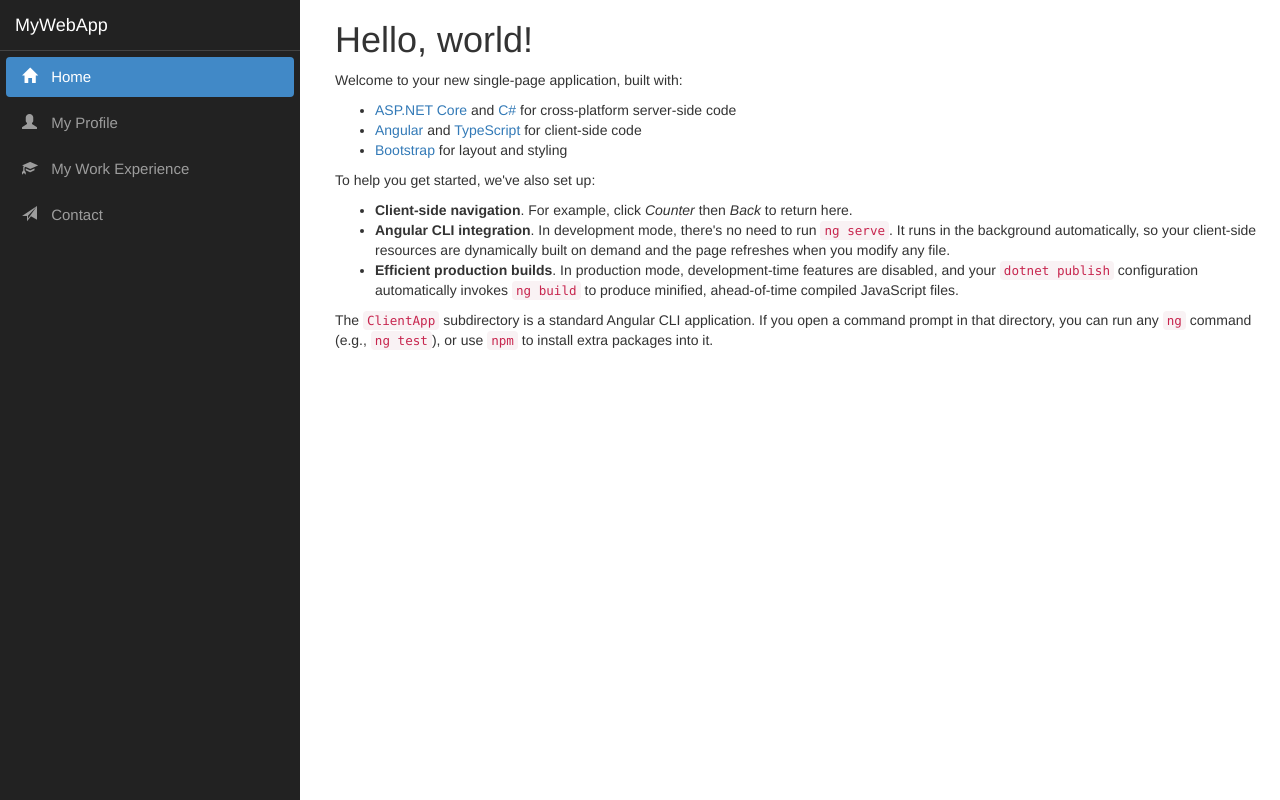
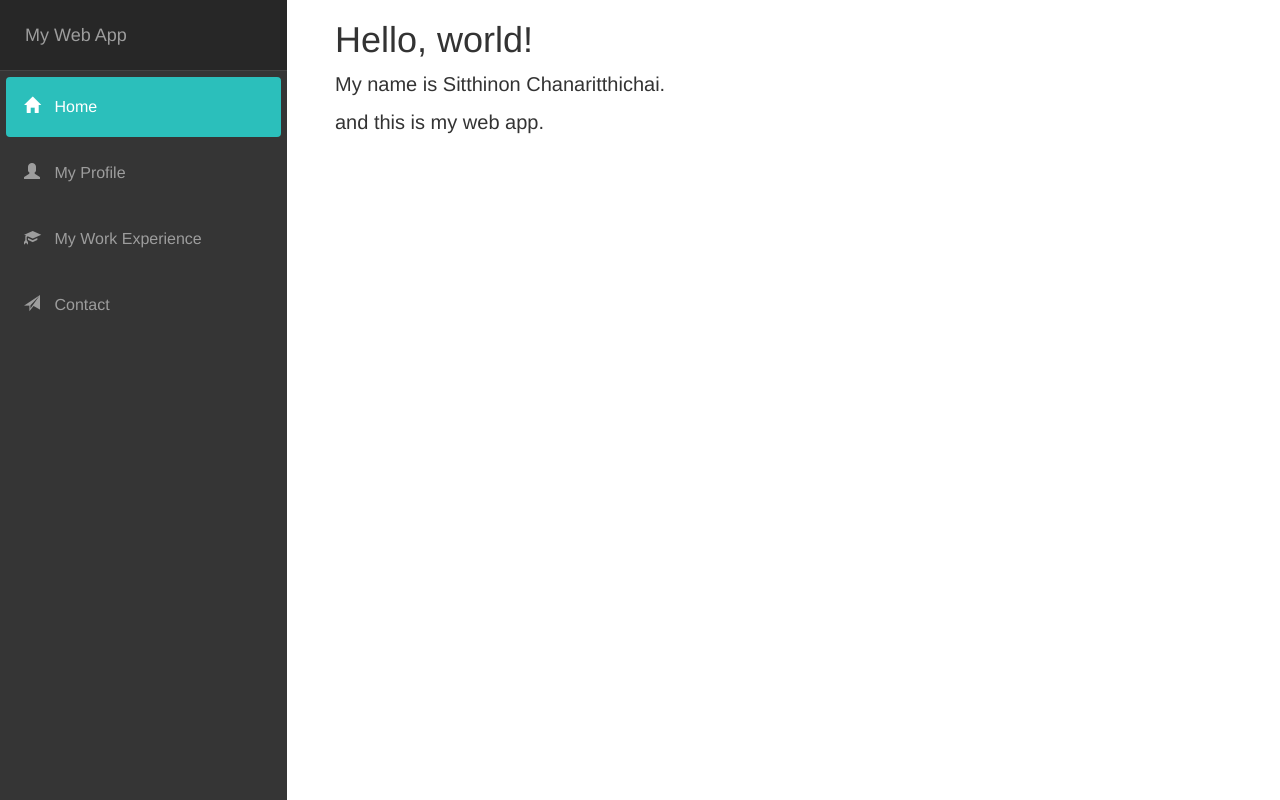
Before and after one commit to FighttoSitthinon/MyWebApp, an Angular app in the folder MyWebApp/ClientApp/: page / in a window 1280 px wide. Built offline with nearby package versions, Linux system fonts and the light colour scheme.

Commit message:
Edit style nav-bar

```diff
--- a/MyWebApp/ClientApp/src/app/app.component.css
+++ b/MyWebApp/ClientApp/src/app/app.component.css
@@ -1,6 +1,6 @@
 @media (max-width: 767px) {
   /* On small screens, the nav menu spans the full width of the screen. Leave a space for it. */
   .body-content {
-    padding-top: 50px;
+    padding-top: 70px;
   }
 }
--- a/MyWebApp/ClientApp/src/app/app.component.html
+++ b/MyWebApp/ClientApp/src/app/app.component.html
@@ -1,9 +1,9 @@
 <div class='container-fluid'>
   <div class='row'>
-    <div class='col-sm-3'>
+    <div class='col-xs-3'>
       <app-nav-menu></app-nav-menu>
     </div>
-    <div class='col-sm-9 body-content'>
+    <div class='col-xs-9 body-content'>
       <router-outlet></router-outlet>
     </div>
   </div>
--- a/MyWebApp/ClientApp/src/app/home/home.component.html
+++ b/MyWebApp/ClientApp/src/app/home/home.component.html
@@ -1,14 +1,3 @@
 <h1>Hello, world!</h1>
-<p>Welcome to your new single-page application, built with:</p>
-<ul>
-  <li><a href='https://get.asp.net/'>ASP.NET Core</a> and <a href='https://msdn.microsoft.com/en-us/library/67ef8sbd.aspx'>C#</a> for cross-platform server-side code</li>
-  <li><a href='https://angular.io/'>Angular</a> and <a href='http://www.typescriptlang.org/'>TypeScript</a> for client-side code</li>
-  <li><a href='http://getbootstrap.com/'>Bootstrap</a> for layout and styling</li>
-</ul>
-<p>To help you get started, we've also set up:</p>
-<ul>
-  <li><strong>Client-side navigation</strong>. For example, click <em>Counter</em> then <em>Back</em> to return here.</li>
-  <li><strong>Angular CLI integration</strong>. In development mode, there's no need to run <code>ng serve</code>. It runs in the background automatically, so your client-side resources are dynamically built on demand and the page refreshes when you modify any file.</li>
-  <li><strong>Efficient production builds</strong>. In production mode, development-time features are disabled, and your <code>dotnet publish</code> configuration automatically invokes <code>ng build</code> to produce minified, ahead-of-time compiled JavaScript files.</li>
-</ul>
-<p>The <code>ClientApp</code> subdirectory is a standard Angular CLI application. If you open a command prompt in that directory, you can run any <code>ng</code> command (e.g., <code>ng test</code>), or use <code>npm</code> to install extra packages into it.</p>
+<p>My name is Sitthinon Chanaritthichai.</p>
+<p>and this is my web app.</p>
--- a/MyWebApp/ClientApp/src/app/nav-menu/nav-menu.component.css
+++ b/MyWebApp/ClientApp/src/app/nav-menu/nav-menu.component.css
@@ -6,7 +6,7 @@ li .glyphicon {
 li.link-active a,
 li.link-active a:hover,
 li.link-active a:focus {
-    background-color: #4189C7;
+    background-color: rgba(41, 219, 215, 0.83);
     color: white;
 }
 
@@ -23,32 +23,42 @@ li.link-active a:focus {
   /* On small screens, convert the nav menu to a vertical sidebar */
   .main-nav {
     height: 100%;
-        width: calc(25% - 20px);
+    width: calc(24% - 20px);
   }
+
   .navbar {
     border-radius: 0px;
     border-width: 0px;
     height: 100%;
+    background-color: #353535;
   }
+
   .navbar-header {
     float: none;
+    padding: 10px;
+    background-color: rgba(29, 29, 29, 0.57);
   }
+
   .navbar-collapse {
     border-top: 1px solid #444;
     padding: 0px;
   }
+
   .navbar ul {
     float: none;
   }
+
   .navbar li {
     float: none;
-        font-size: 15px;
+    font-size: 16px;
     margin: 6px;
   }
+
     .navbar li a {
-        padding: 10px 16px;
+      padding: 20px 18px;
       border-radius: 4px;
     }
+
   .navbar a {
     /* If a menu item's text is too long, truncate it */
     width: 100%;
--- a/MyWebApp/ClientApp/src/app/nav-menu/nav-menu.component.html
+++ b/MyWebApp/ClientApp/src/app/nav-menu/nav-menu.component.html
@@ -7,7 +7,7 @@
                 <span class='icon-bar'></span>
                 <span class='icon-bar'></span>
             </button>
-            <a class='navbar-brand' [routerLink]='["/"]'>MyWebApp</a>
+            <a class='navbar-brand' [routerLink]='["/"]'>My Web App</a>
         </div>
         <div class='clearfix'></div>
         <div class='navbar-collapse collapse' [ngClass]='{ "in": isExpanded }'>
--- a/MyWebApp/ClientApp/src/styles.css
+++ b/MyWebApp/ClientApp/src/styles.css
@@ -1 +1,4 @@
 /* You can add global styles to this file, and also import other style files */
+p {
+  font-size:20px;
+}
```
Lines whose indentation alone changed are shown as unchanged.
